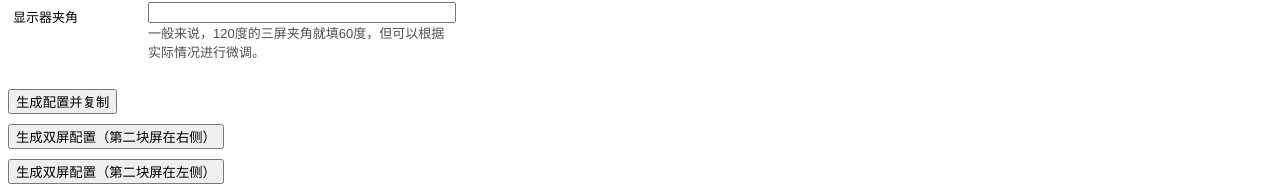
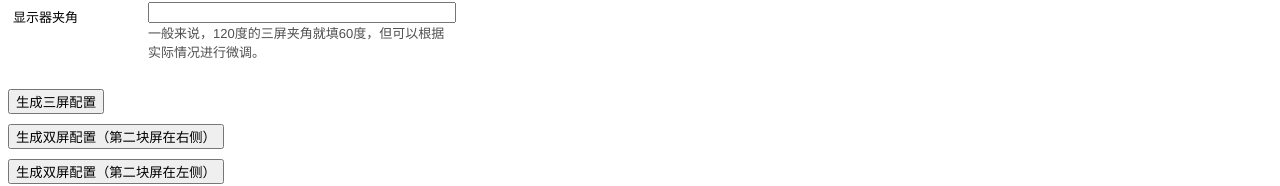
Before and after one commit to hjdshu/est-threescreen-config-creater, a Vue app in the folder app/: page /#/ in a window 1280 px wide. Shown: the part 319-505 px from the top of the page. Built offline with nearby package versions, Linux system fonts and the light colour scheme.

Commit message:
update-btn-text

```diff
--- a/app/src/lang.js
+++ b/app/src/lang.js
@@ -14,7 +14,7 @@ export default {
         btn3desp: '此数值（毫米）对视场（FOV）的影响较大，可根据实际情况调整。',
         btn4desp: '边框宽度（毫米）可以填负数。例如，三屏边框消除套件通常在这里填负数，或者填0等，可根据需要调整。',
         btn5desp: '一般来说，120度的三屏夹角就填60度，但可以根据实际情况进行微调。',
-        createbtn1: '生成配置并复制',
+        createbtn1: '生成三屏配置',
         createbtn2: '生成双屏配置（第二块屏在右侧）',
         createbtn3: '生成双屏配置（第二块屏在左侧）',
         createToast: '生成成功并已复制',
@@ -47,7 +47,7 @@ export default {
         btn3desp: 'This value (mm) significantly affects the field of view (FOV), so adjust this value according to your situation.',
         btn4desp: 'The border width (mm) can be set to a negative number if you have a border elimination kit for three screens. Usually, negative values or 0 can be used according to your needs.',
         btn5desp: 'Typically, for a 120-degree screen angle, enter 60 degrees. However, you can adjust this based on your actual situation.',
-        createbtn1: 'Generate Configuration and Copy',
+        createbtn1: 'Generate Three-Screen Configuration',
         createbtn2: 'Generate Dual-Screen Configuration (Second Screen on the Right)',
         createbtn3: 'Generate Dual-Screen Configuration (Second Screen on the Left)',
         createToast: 'Generation successful and copied',
```
